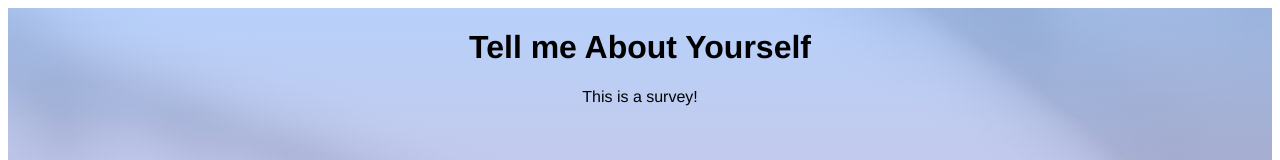
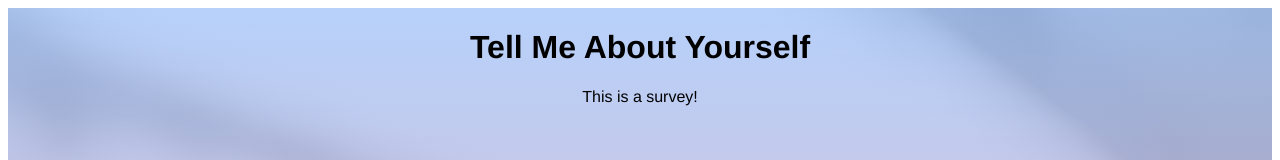
Before and after one commit to Hasim-dev/survey_form, a plain HTML site: page index.html in a window 1280 px wide. Shown: the top 160 px of the page. Drawn offline with Linux system fonts and the light colour scheme.

Commit message:
Made some changes visually, v1.1!

```diff
--- a/index.html
+++ b/index.html
@@ -6,7 +6,7 @@
         <body>
           <div class="grid">
             <div>
-            <h1 id="title" class="text-center">Tell me About Yourself</h1>
+            <h1 id="title" class="text-center">Tell Me About Yourself</h1>
               <p id="description" class="text-center">This is a survey!</p>
 
                 <form id="survey-form">
```
